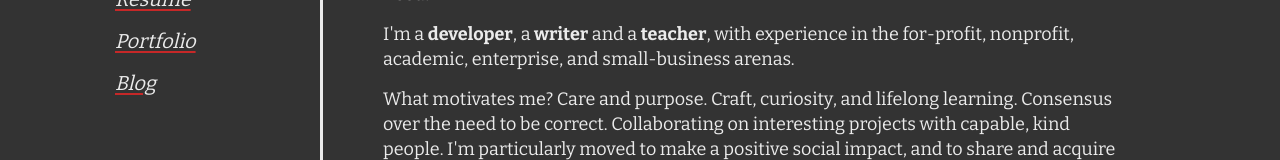
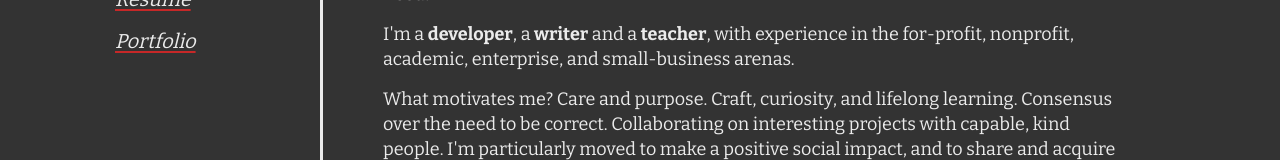
Before and after one commit to crymall/personal-site-2-point-oh, a SvelteKit app: page / in a window 1280 px wide. Shown: the part 194-354 px from the top of the page. Built offline with nearby package versions, Linux system fonts and the light colour scheme.

Commit message:
blog toggle

```diff
--- a/src/routes/+layout.svelte
+++ b/src/routes/+layout.svelte
@@ -16,7 +16,7 @@
 		{ title: 'Contact', href: `${base}/contact` },
 		{ title: 'Resume', target: '_blank', href: `${base}/resume.pdf` },
 		{ title: 'Portfolio', target: '_blank', href: `https://midden.reedgaines.com` },
-		{ title: 'Blog', href: `${base}/blog` }
+		// { title: 'Blog', href: `${base}/blog` }
 	];
 
 	afterNavigate(() => {
```
